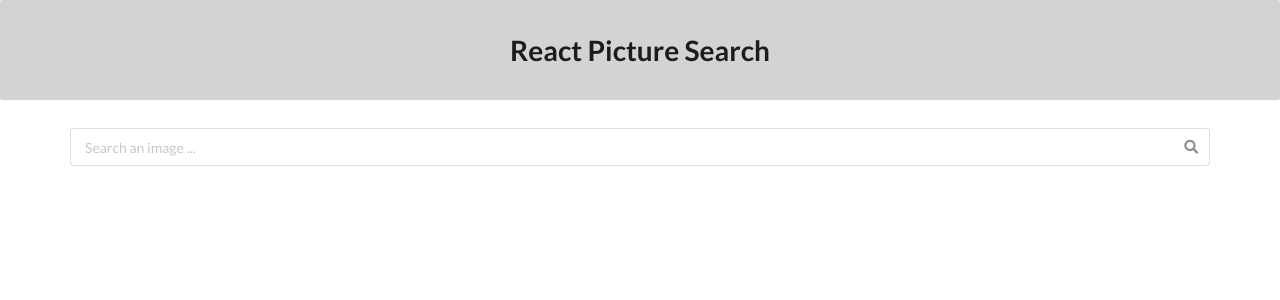
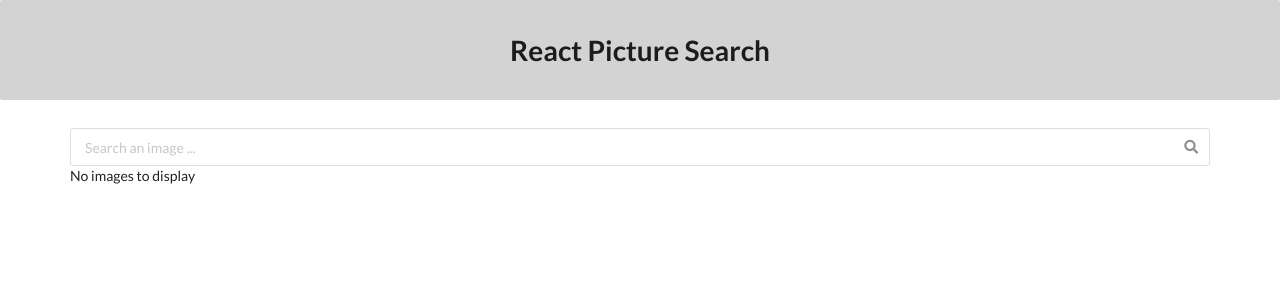
Before and after one commit to OussamaAlouat/pictures-search-react, a React (Create React App) app: page / in a window 1280 px wide. Shown: the top 300 px of the page. Built offline with nearby package versions, Linux system fonts and the light colour scheme.

Commit message:
If no images show 'No images to display'

```diff
--- a/src/components/ImageList.js
+++ b/src/components/ImageList.js
@@ -8,7 +8,13 @@ const ImageList = (props) => {
     return <ImageCard key={image.id} image={image}></ImageCard>
   });
 
-  return <div className="images-container">{ images}</div>
+  if (!images.length) {
+    return <div>No images to display</div>
+  }
+
+  return(
+    <div className="images-container">{ images}</div>
+  )
 }
 
 export default ImageList;
```
